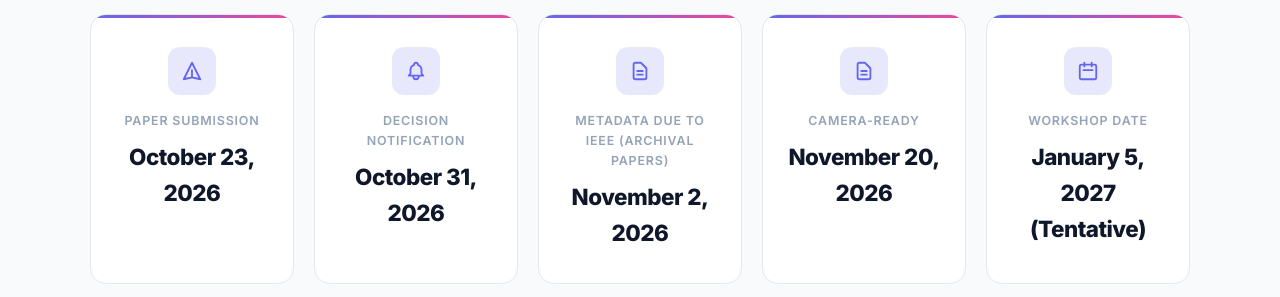
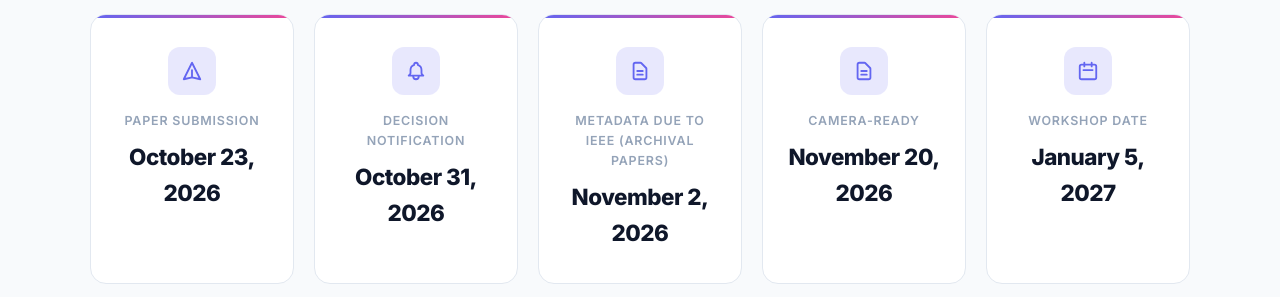
Before and after one commit to unimug/unimug2027, a plain HTML site: page index.html in a window 1280 px wide. Shown: the part 1900-2197 px from the top of the page. Drawn offline with Linux system fonts and the light colour scheme.

Commit message:
feat: Confirm workshop date by removing tentative label

```diff
--- a/index.html
+++ b/index.html
@@ -1044,7 +1044,7 @@
                     <svg fill="none" viewBox="0 0 24 24" stroke="currentColor" stroke-width="2"><path stroke-linecap="round" stroke-linejoin="round" d="M8 7V3m8 4V3m-9 8h10M5 21h14a2 2 0 002-2V7a2 2 0 00-2-2H5a2 2 0 00-2 2v12a2 2 0 002 2z"/></svg>
                 </div>
                 <div class="date-label">Workshop Date</div>
-                <div class="date-value">January 5, 2027 (Tentative)</div>
+                <div class="date-value">January 5, 2027</div>
             </div>
         </div>
     </div>
```
